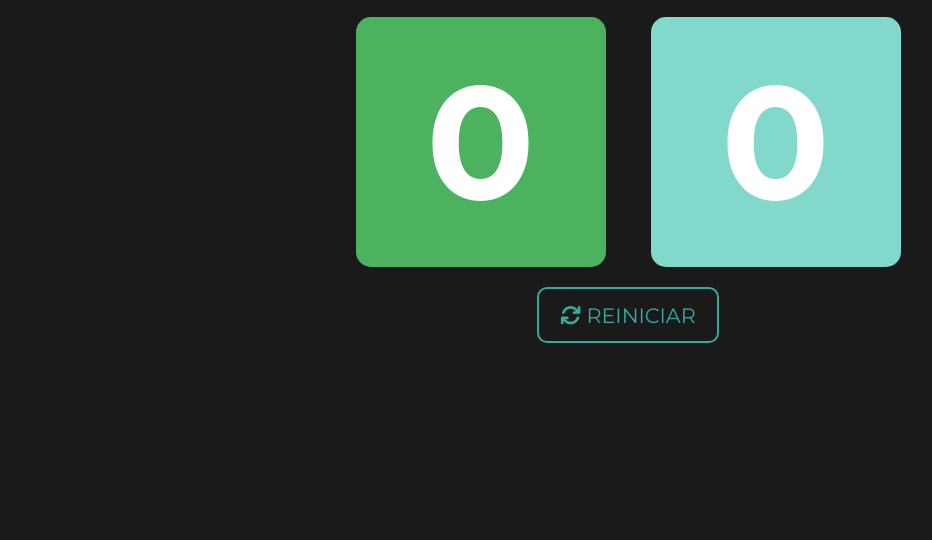
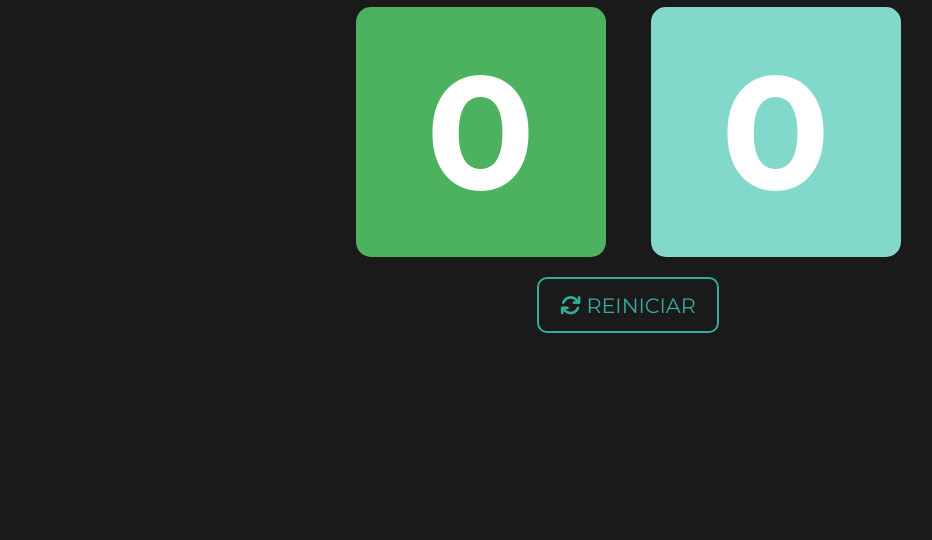
Before and after one commit to felipebuchioni/unitesquad, a plain HTML site: page index.html in a window 1280 px wide. Shown: the part 260-800 px from the top of the page, without its empty margins (12-944 px from the left). Drawn offline with nearby package versions, Linux system fonts and the light colour scheme.

Commit message:
Update style.css

```diff
--- a/style/style.css
+++ b/style/style.css
@@ -34,7 +34,7 @@ body {
 }
 
 .main {
-    padding: 60px 0px;
+    padding: 50px 0px;
     display: flex;
     flex-direction: column;
     align-items: center;
```
